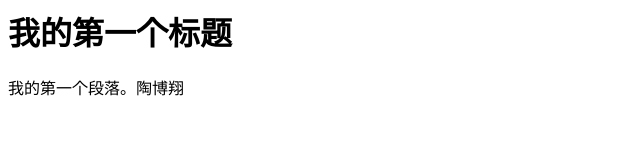
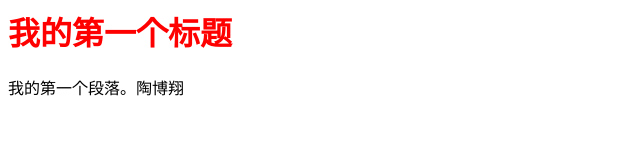
Before and after one commit to CtrlFlow-2026/CtrlFlow-2026.github.io, a plain HTML site: page index.html in a window 1280 px wide. Shown: the whole page, without its empty margins (0-640 px from the left). Drawn offline with Linux system fonts and the light colour scheme.

Commit message:
Update index.html

```diff
--- a/index.html
+++ b/index.html
@@ -1,7 +1,7 @@
 <html>
 <body>
 
-<h1>我的第一个标题</h1>
+<h1 style="color:red;">我的第一个标题</h1>
 
 <p>我的第一个段落。陶博翔</p>
 
```
